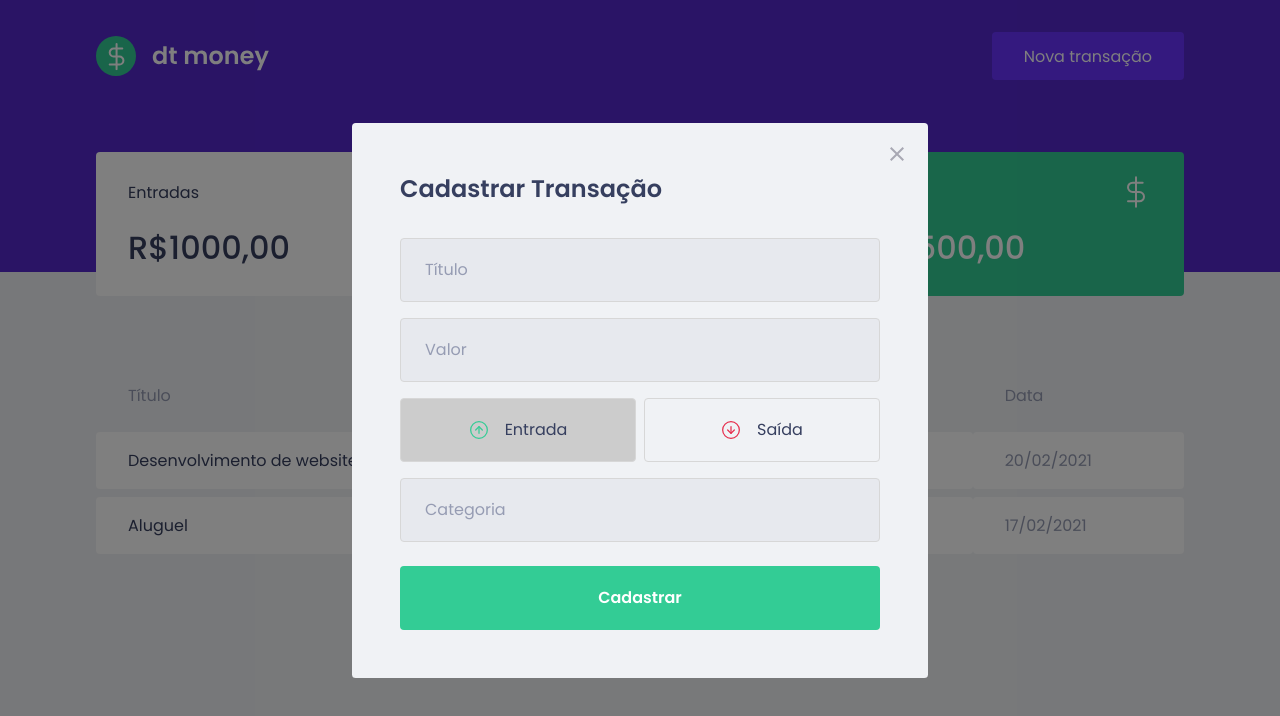
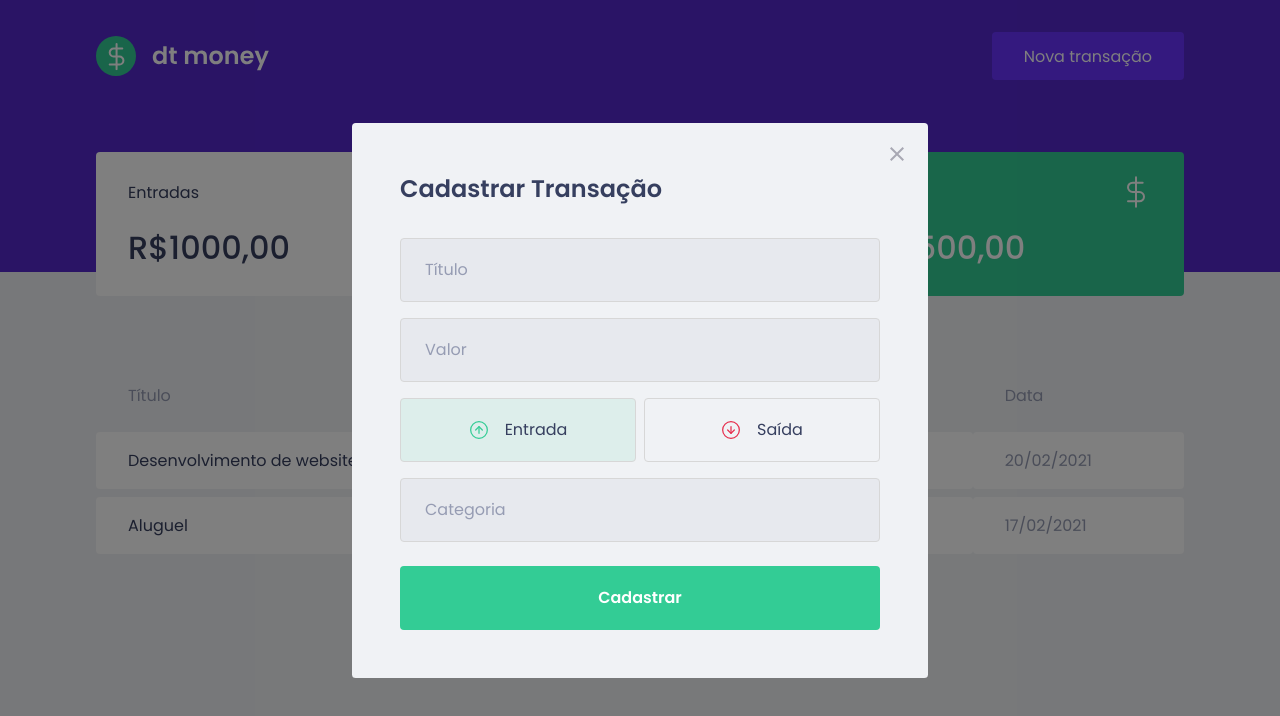
Before and after one commit to feh-franc0/IGNITE-Primeira-aplicacao-web-com-ReactJS, a React (Create React App) app: page / in a window 1280 px wide. Both pictures are taken after a click on the button "Nova transação". Shown: the top 716 px of the page. Built offline with nearby package versions, Linux system fonts and the light colour scheme; no server answers; what miragejs would draw is missing.

Commit message:
Cores dos botões

```diff
--- a/src/components/NewTransactionsModal/index.tsx
+++ b/src/components/NewTransactionsModal/index.tsx
@@ -46,6 +46,7 @@ export function NewTransactionsModal({ isOpen, onRequestClose }: NewTranssaction
                         type="button"
                         onClick={() => { setType('deposit'); }}
                         isActive={type === 'deposit'}
+                        activeColor="green"
                     >
                         <img src={incomeImg} alt="Entrada" />
                         <span>Entrada</span>
@@ -55,6 +56,7 @@ export function NewTransactionsModal({ isOpen, onRequestClose }: NewTranssaction
                         type="button"
                         onClick={() => { setType('withdraw'); }}
                         isActive={type === 'withdraw'}
+                        activeColor="red"
                     >
                         <img src={outcomeImg} alt="Saída" />
                         <span>Saída</span>
--- a/src/components/NewTransactionsModal/styles.ts
+++ b/src/components/NewTransactionsModal/styles.ts
@@ -1,5 +1,5 @@
 import styled from 'styled-components';
-import { darken } from 'polished'
+import { darken, transparentize } from 'polished'
 
 export const Container = styled.form`
     h2 {
@@ -58,6 +58,12 @@ export const TranscationTypeContainer = styled.div`
 
 interface RadioBoxProps {
     isActive: boolean;
+    activeColor: 'green' | 'red';
+}
+
+const colors = {
+    green: '#33CC95',
+    red: '#E52E4D'
 }
 
 export const RadioBox = styled.button<RadioBoxProps>`
@@ -65,7 +71,10 @@ export const RadioBox = styled.button<RadioBoxProps>`
     border: 1px solid #d7d7d7;
     border-radius: 0.25rem;
 
-    background: ${(props) => props.isActive ? '#ccc' : 'transparent'};
+    background: ${(props) => props.isActive
+        ? transparentize(0.9, colors[props.activeColor])
+        : 'transparent'
+    };
 
     display: flex;
     align-items: center;
```
